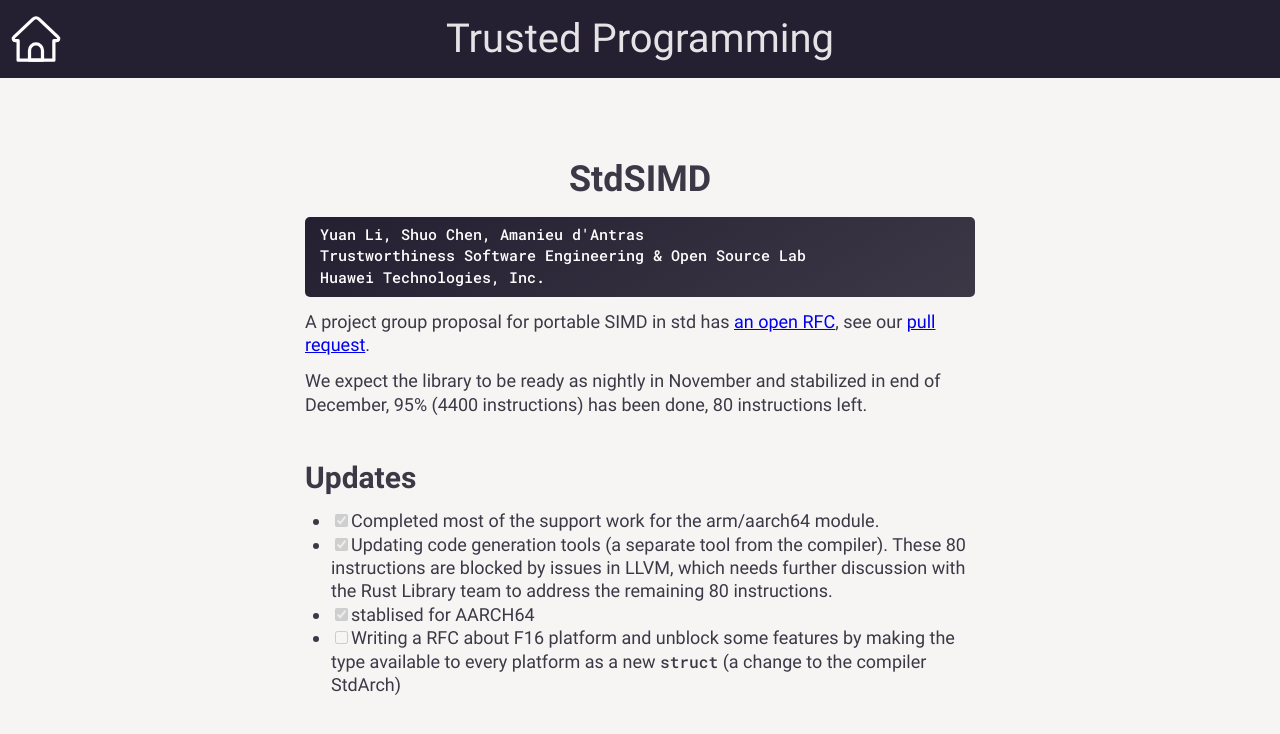
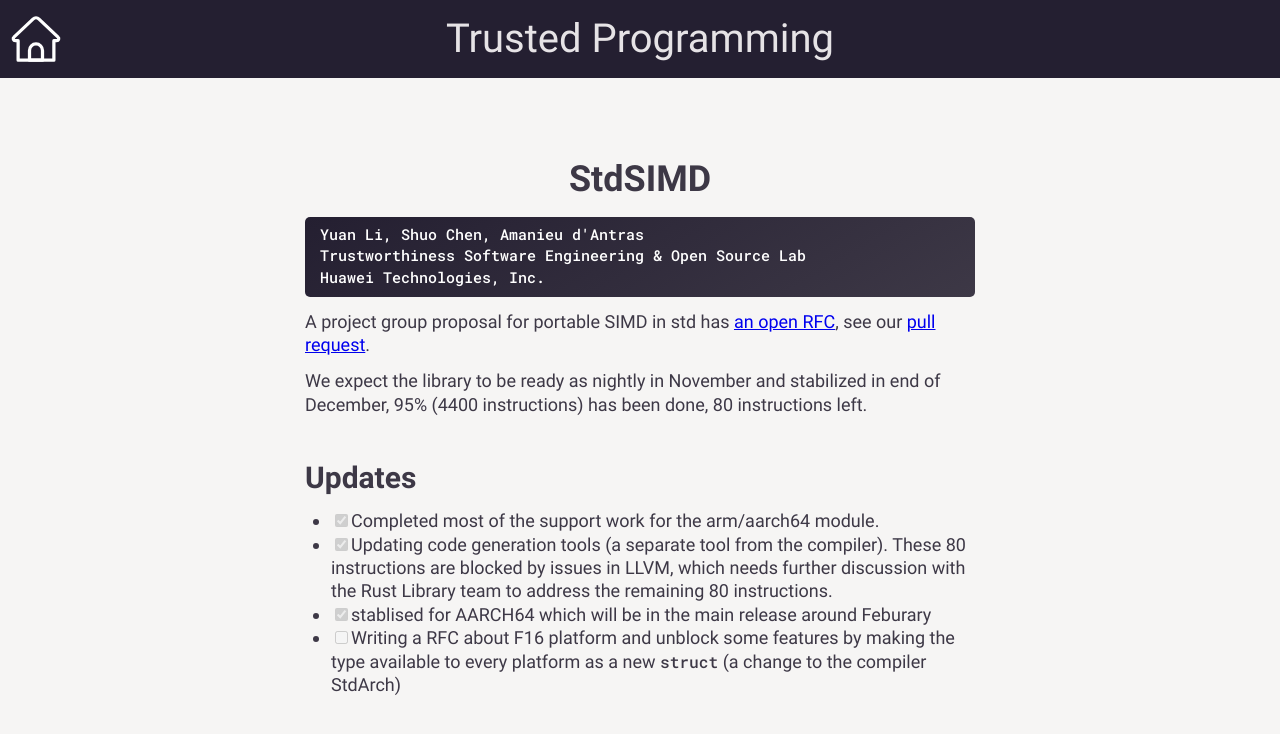
Before and after one commit to yijunyu/trusted-programming.github.io, a Jekyll site: the page built from articles/work-in-progress/Library/SIMD.md, in a window 1280 px wide. Shown: the top 734 px of the page. Built offline with Jekyll 4.4.1, drawn with Linux system fonts in a browser that asks for light colours.

Commit message:
Update SIMD.md

```diff
--- a/articles/work-in-progress/Library/SIMD.md
+++ b/articles/work-in-progress/Library/SIMD.md
@@ -21,5 +21,5 @@ has been done, 80 instructions left.
 ## Updates
 - [x] Completed most of the support work for the arm/aarch64 module.
 - [x] Updating code generation tools (a separate tool from the compiler).  These 80 instructions are blocked by issues in LLVM, which needs further discussion with the Rust Library team to address the remaining 80 instructions.
-- [x] stablised for AARCH64
+- [x] stablised for AARCH64 which will be in the main release around Feburary
 - [ ] Writing a RFC about F16 platform and unblock some features by making the type available to every platform as a new `struct` (a change to the compiler StdArch)
```
